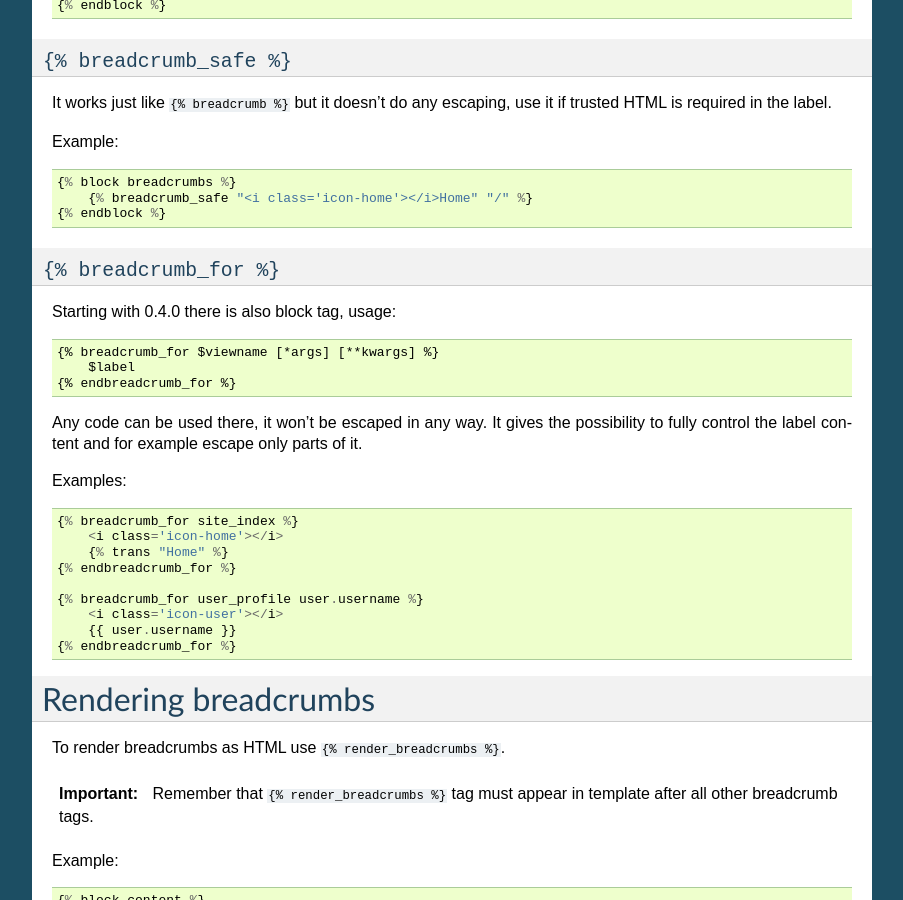
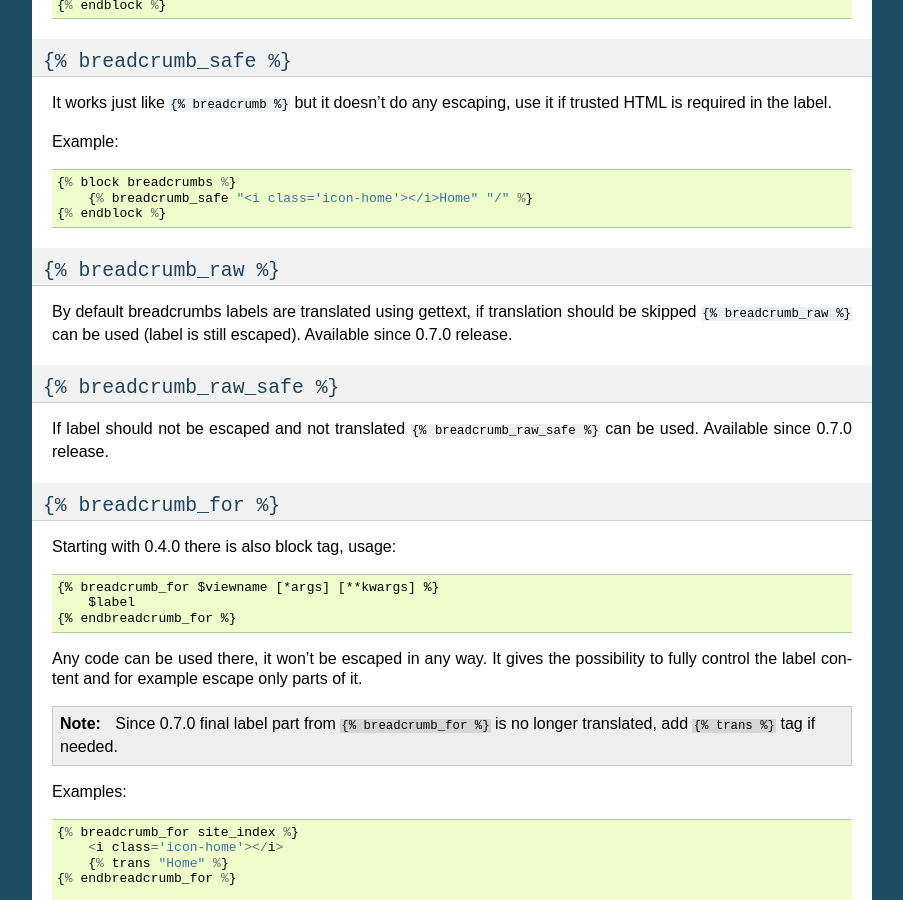
Before and after one commit to prymitive/bootstrap-breadcrumbs, a Sphinx documentation site: the page built from docs/index.rst, in a window 1280 px wide and 900 px high, scrolled down 1604 px. Shown: the whole window, without its empty margins (198-1101 px from the left). Built offline with Sphinx 7.4.7, drawn with Linux system fonts in a browser that asks for light colours; some of the changed text lies outside the part shown.

```diff
--- a/docs/index.rst
+++ b/docs/index.rst
@@ -96,6 +96,17 @@ Example::
         {% breadcrumb_safe "<i class='icon-home'></i>Home" "/" %}
     {% endblock %}
 
+``{% breadcrumb_raw %}``
+~~~~~~~~~~~~~~~~~~~~~~~~
+
+By default breadcrumbs labels are translated using gettext, if translation should be skipped ``{% breadcrumb_raw %}`` can be used (label is still escaped). Available since 0.7.0 release.
+
+``{% breadcrumb_raw_safe %}``
+~~~~~~~~~~~~~~~~~~~~~~~~
+
+If label should not be escaped and not translated ``{% breadcrumb_raw_safe %}`` can be used. Available since 0.7.0 release.
+
+
 ``{% breadcrumb_for %}``
 ~~~~~~~~~~~~~~~~~~~~~~~~
 
@@ -107,6 +118,9 @@ Starting with 0.4.0 there is also block tag, usage::
 
 Any code can be used there, it won't be escaped in any way.
 It gives the possibility to fully control the label content and for example escape only parts of it.
+
+.. note::
+  Since 0.7.0 final label part from ``{% breadcrumb_for %}`` is no longer translated, add ``{% trans %}`` tag if needed.
 
 Examples::
 
@@ -256,6 +270,7 @@ Result::
 Changelog
 =========
 
+* 0.7.0 - added breadcrumb_raw and breadcrumb_raw_safe, label in breadcrumb_for is no longer translated
 * 0.6.3 - added support for passing kwargs to breadcrumb tags
 * 0.6.2 - license changed to MIT
 * 0.6.1 - python3 support
--- a/setup.py
+++ b/setup.py
@@ -13,7 +13,7 @@ from setuptools import setup, find_packages
 
 setup(
     name='django_bootstrap_breadcrumbs',
-    version='0.6.3',
+    version='0.7.0',
     url='http://prymitive.github.com/bootstrap-breadcrumbs',
     license='MIT',
     description='Django breadcrumbs using Bootstrap V2 or V3',
```
